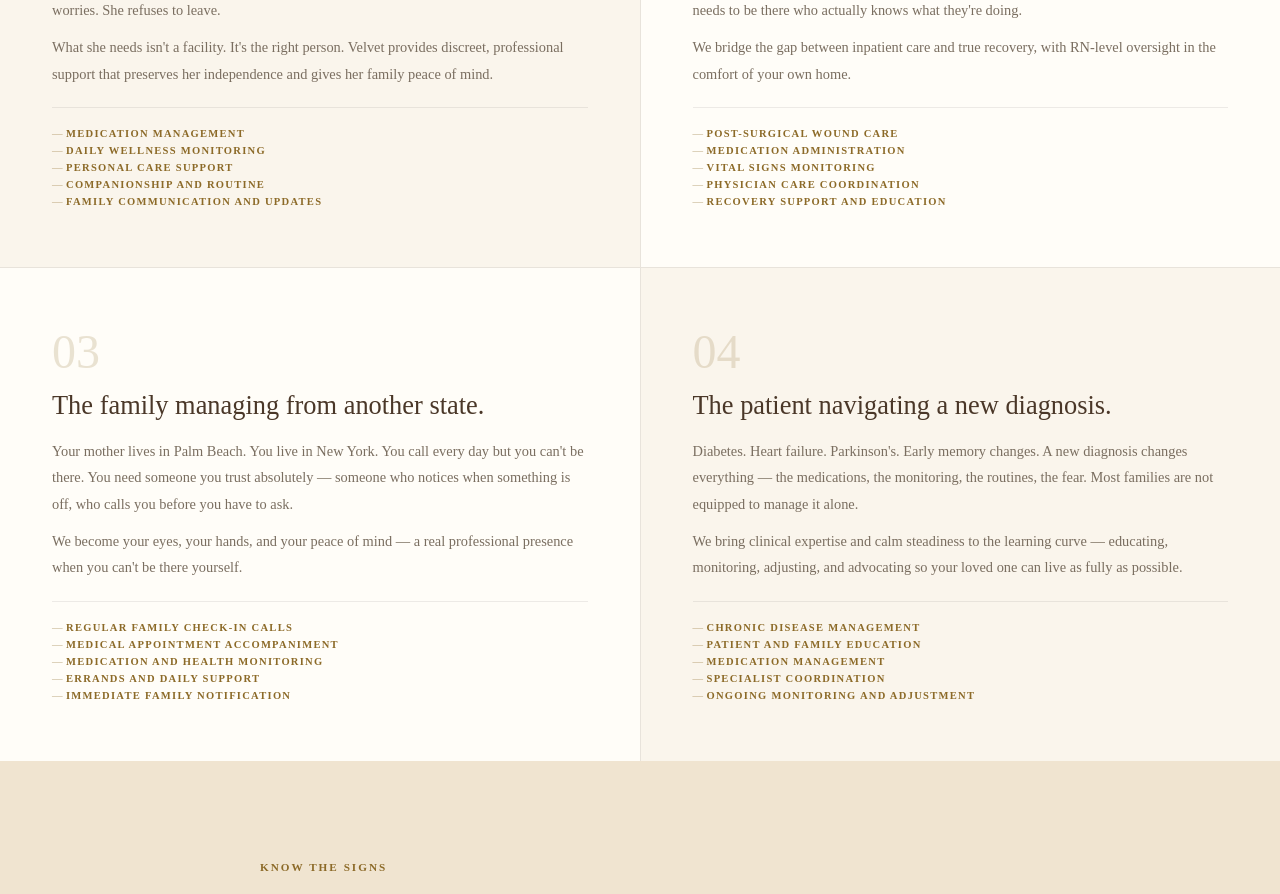
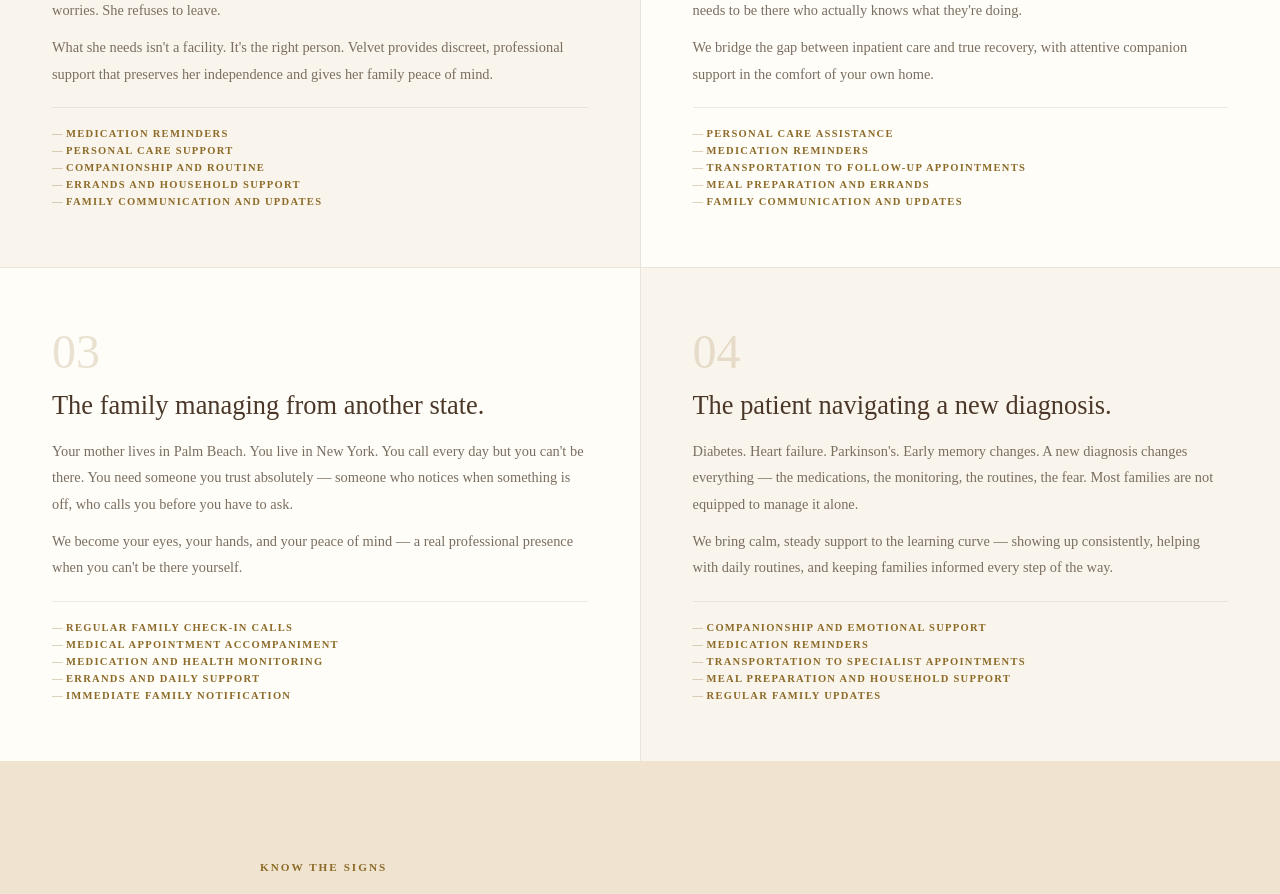
Before and after one commit to wendyservices2011-commits/velvet-concierge-care-v2, a Next.js app: page /who-we-help in a window 1280 px wide. Shown: the part 780-1674 px from the top of the page. Built offline with nearby package versions, Linux system fonts and the light colour scheme.

Commit message:
Remove clinical language from Who We Help portraits

```diff
--- a/app/who-we-help/page.tsx
+++ b/app/who-we-help/page.tsx
@@ -27,10 +27,10 @@ export default function WhoWeHelpPage() {
               <p>She's still sharp. Still herself. But the little things are getting harder — managing medications, keeping appointments, the daily rhythms that used to feel effortless. Her family worries. She refuses to leave.</p>
               <p>What she needs isn't a facility. It's the right person. Velvet provides discreet, professional support that preserves her independence and gives her family peace of mind.</p>
               <ul className="portraitServices">
-                <li>Medication management</li>
-                <li>Daily wellness monitoring</li>
+                <li>Medication reminders</li>
                 <li>Personal care support</li>
                 <li>Companionship and routine</li>
+                <li>Errands and household support</li>
                 <li>Family communication and updates</li>
               </ul>
             </div>
@@ -39,13 +39,13 @@ export default function WhoWeHelpPage() {
               <span className="portraitNum">02</span>
               <h3>The patient coming home from the hospital.</h3>
               <p>Hip replacement. Cardiac procedure. Cancer surgery. The hospital says you're ready to go home — but home doesn't feel ready. The discharge papers are overwhelming. Someone needs to be there who actually knows what they're doing.</p>
-              <p>We bridge the gap between inpatient care and true recovery, with RN-level oversight in the comfort of your own home.</p>
+              <p>We bridge the gap between inpatient care and true recovery, with attentive companion support in the comfort of your own home.</p>
               <ul className="portraitServices">
-                <li>Post-surgical wound care</li>
-                <li>Medication administration</li>
-                <li>Vital signs monitoring</li>
-                <li>Physician care coordination</li>
-                <li>Recovery support and education</li>
+                <li>Personal care assistance</li>
+                <li>Medication reminders</li>
+                <li>Transportation to follow-up appointments</li>
+                <li>Meal preparation and errands</li>
+                <li>Family communication and updates</li>
               </ul>
             </div>
 
@@ -67,13 +67,13 @@ export default function WhoWeHelpPage() {
               <span className="portraitNum">04</span>
               <h3>The patient navigating a new diagnosis.</h3>
               <p>Diabetes. Heart failure. Parkinson's. Early memory changes. A new diagnosis changes everything — the medications, the monitoring, the routines, the fear. Most families are not equipped to manage it alone.</p>
-              <p>We bring clinical expertise and calm steadiness to the learning curve — educating, monitoring, adjusting, and advocating so your loved one can live as fully as possible.</p>
+              <p>We bring calm, steady support to the learning curve — showing up consistently, helping with daily routines, and keeping families informed every step of the way.</p>
               <ul className="portraitServices">
-                <li>Chronic disease management</li>
-                <li>Patient and family education</li>
-                <li>Medication management</li>
-                <li>Specialist coordination</li>
-                <li>Ongoing monitoring and adjustment</li>
+                <li>Companionship and emotional support</li>
+                <li>Medication reminders</li>
+                <li>Transportation to specialist appointments</li>
+                <li>Meal preparation and household support</li>
+                <li>Regular family updates</li>
               </ul>
             </div>
 
```
